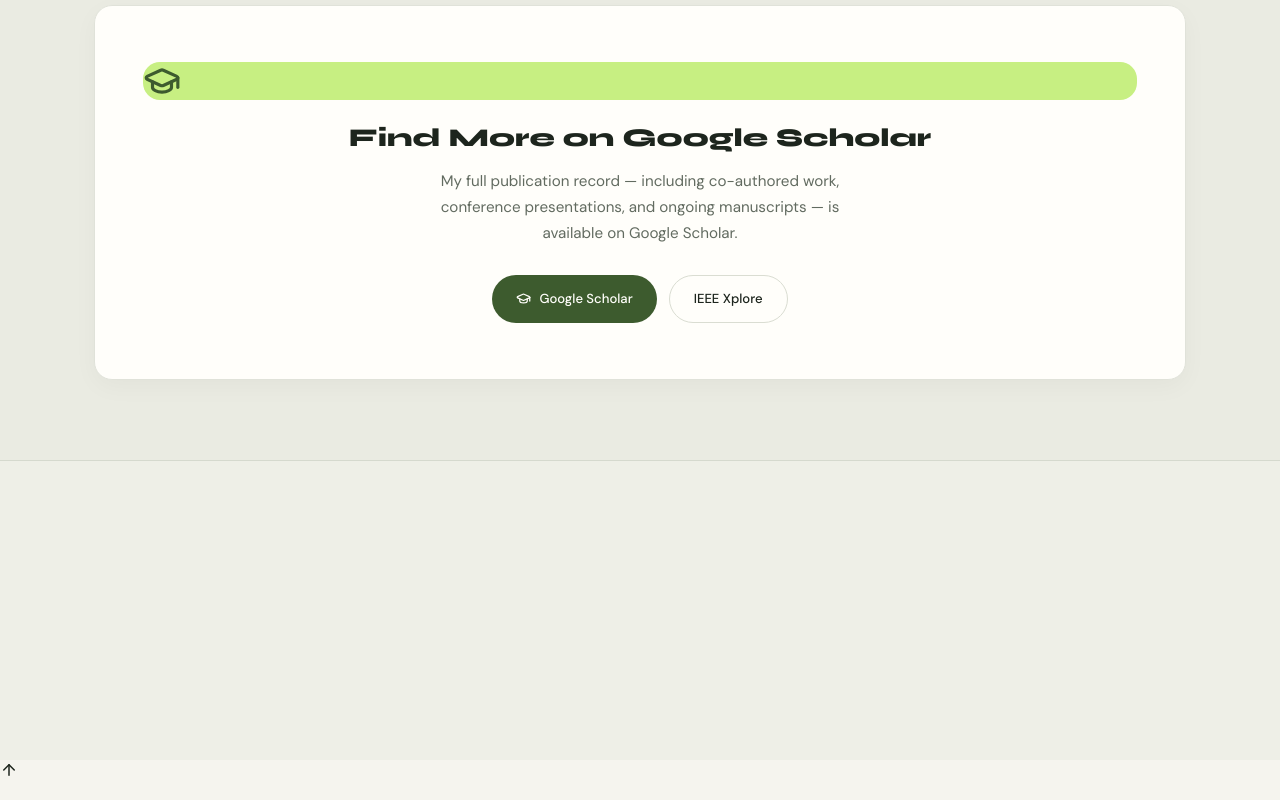
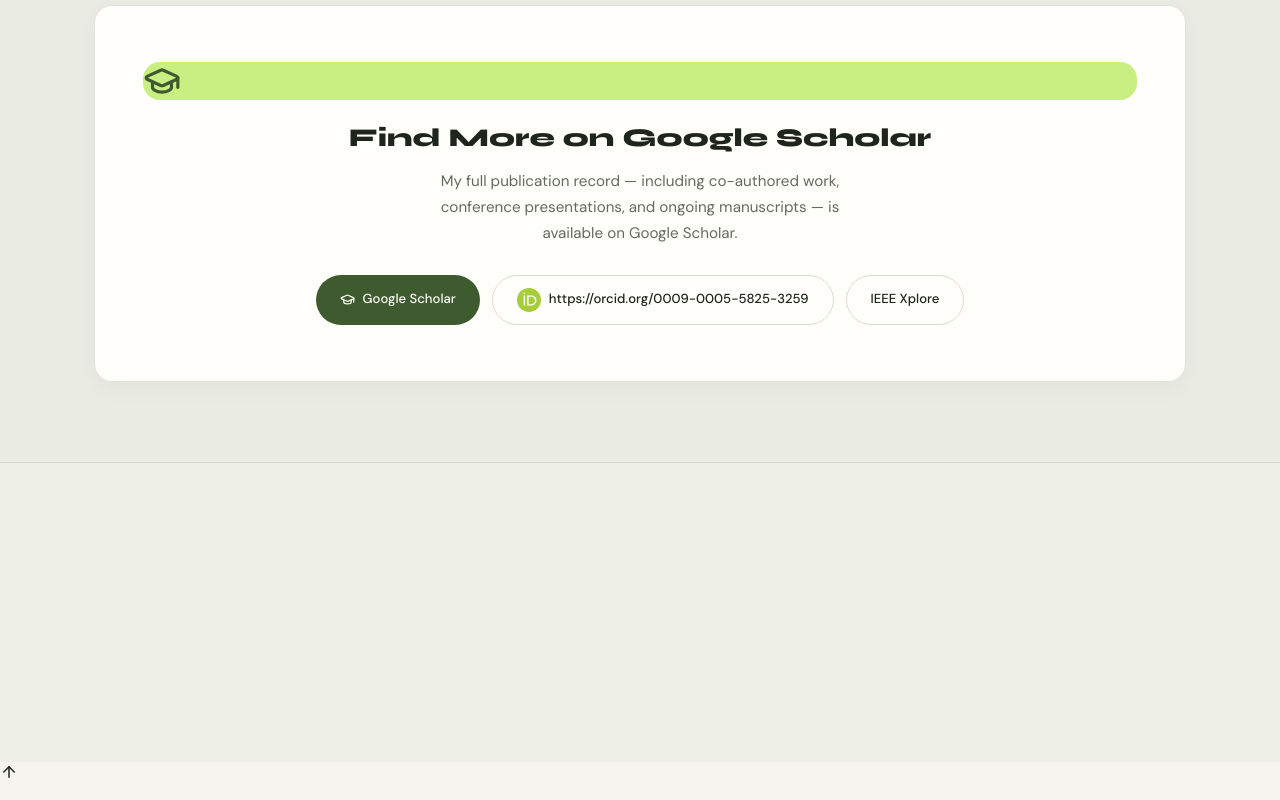
Before and after one commit to anubhab7105/My_Portfolio, a Next.js app: page /publications in a window 1280 px wide. Shown: the part 2034-2834 px from the top of the page. Built offline with nearby package versions, Linux system fonts and the light colour scheme.

Commit message:
Add ORCID profile to research links

```diff
--- a/app/publications/page.tsx
+++ b/app/publications/page.tsx
@@ -1,6 +1,7 @@
 'use client';
 
 import { useState, useEffect, useRef } from 'react';
+import Image from 'next/image';
 import { Link2, GraduationCap } from 'lucide-react';
 import { PUBLICATIONS, STATUS_CONFIG, type Publication } from '@/lib/data/publications';
 
@@ -219,6 +220,22 @@ export default function PublicationsPage() {
                   <GraduationCap size={15} aria-hidden="true" /> Google Scholar
                 </a>
                 <a
+                  href="https://orcid.org/0009-0005-5825-3259"
+                  target="_blank"
+                  rel="noopener noreferrer"
+                  className="btn btn-outline"
+                  aria-label="View ORCID profile: 0009-0005-5825-3259"
+                  title="View ORCID profile"
+                >
+                  <Image
+                    src="/images/ORCID-iD_icon-vector.svg"
+                    alt="ORCID iD"
+                    width={24}
+                    height={24}
+                  />
+                  https://orcid.org/0009-0005-5825-3259
+                </a>
+                <a
                   href="https://ieeexplore.ieee.org/author/445612925941485"
                   target="_blank"
                   rel="noopener noreferrer"
```
